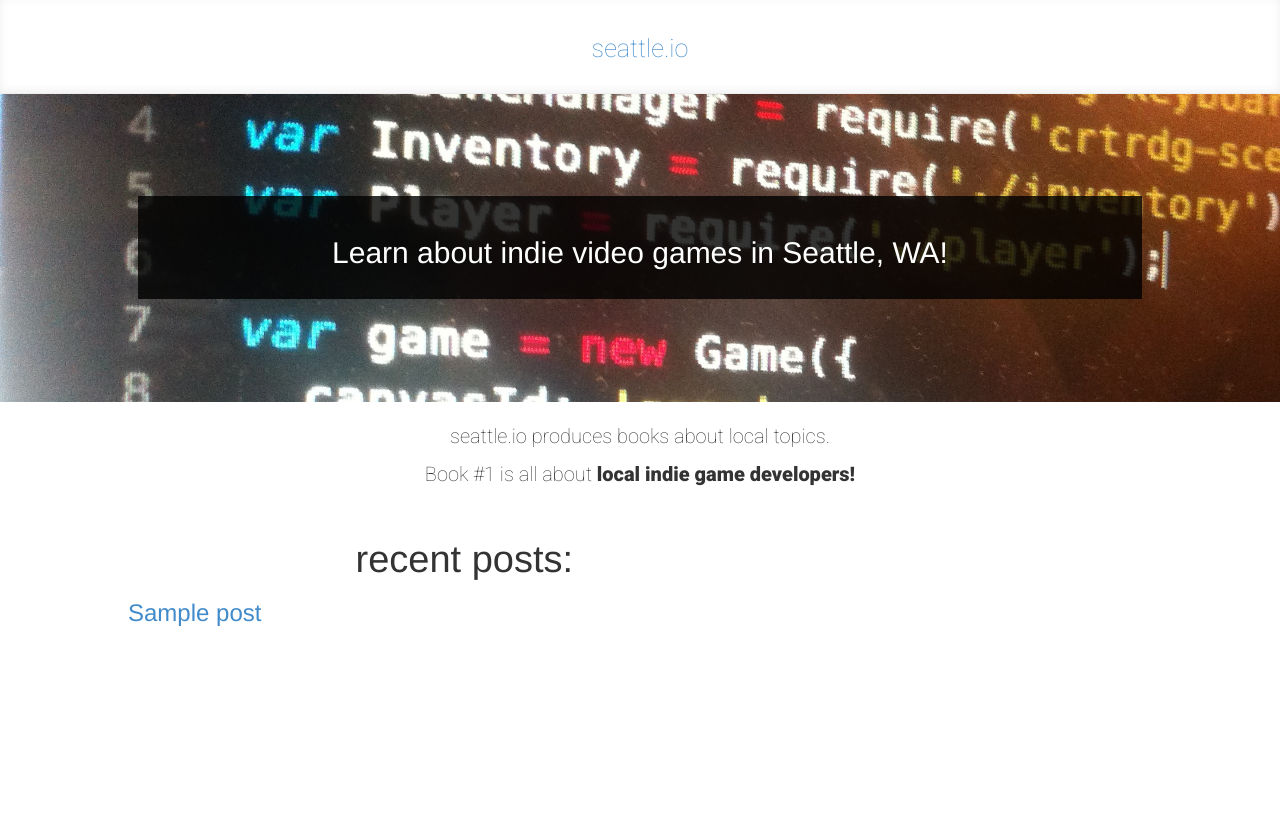
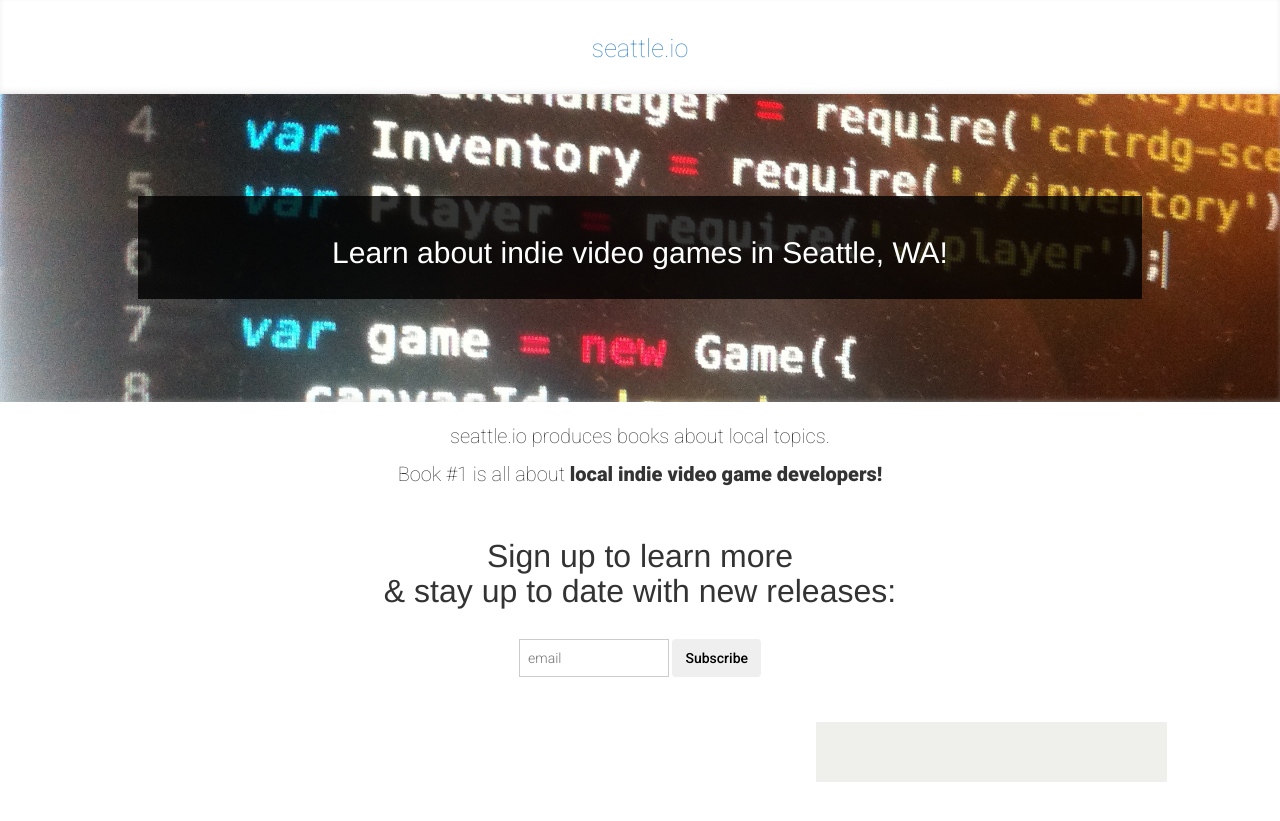
Before and after one commit to seattleio/seattleio.github.com, a Jekyll site: the page built from index.html, in a window 1280 px wide. Shown: the top 821 px of the page. Built offline with Jekyll 4.4.1, drawn with Linux system fonts in a browser that asks for light colours.

Commit message:
basic styling of newsletter form

```diff
--- a/index.html
+++ b/index.html
@@ -13,19 +13,44 @@ pizza: "pizza is fucking awesome!"
   <div class="row">
     <div class="col-lg-12 description">
       <p>seattle.io produces books about local topics.</p>
-      <p>Book #1 is all about <b>local indie game developers!</b></p>
+      <p>Book #1 is all about <b>local indie video game developers!</b></p>
     </div>
+
+    <div class="col-lg-12 newsletter">
+      <!-- Begin MailChimp Signup Form -->
+      <div id="mc_embed_signup">
+      <form action="http://superbigtree.us5.list-manage1.com/subscribe/post?u=b5b4f7fda673e887e9380b619&amp;id=0884c4f1e3" method="post" id="mc-embedded-subscribe-form" name="mc-embedded-subscribe-form" class="validate" target="_blank" novalidate>
+
+      <div class="mc-field-group">
+        <h2>Sign up to learn more<br> & stay up to date with new releases:</h2>
+
+        <input type="email" value="" name="EMAIL" class="required email" id="mce-EMAIL" placeholder="email">
+
+
+        <input type="submit" value="Subscribe" name="subscribe" id="mc-embedded-subscribe" class="button btn">
+        <div id="mce-responses" class="clear">
+          <div class="response" id="mce-error-response" style="display:none"></div>
+          <div class="response" id="mce-success-response" style="display:none"></div>
+        </div>
+        </div>
+      </form>
+      </div>
+
+      <!--End mc_embed_signup-->
+    </div>
+
     <section id="recent-posts" class="col-lg-8">
+      <!--
       <h1>Recent posts:</h1>
       {% for post in site.posts %}
         <a href="{{ post.url }}" class="{{ post.slug }}">
           <h3>{{ post.title }}</h3>
         </a>
       {% endfor %}
+    -->
     </section>
 
     <div class="col-lg-4 sidebar">
-
     </div>
   </div>
 </div>
--- a/style.css
+++ b/style.css
@@ -20,14 +20,16 @@ a:active {
 }
 
 .sidebar {
-  padding-top: 30px;
+  margin-top: 30px;
+  padding: 30px 20px;
+  background-color: #efefec;
 }
 
 header {
   background-color: #fff;
   border-bottom: 1px solid #ededed;
-  -webkit-box-shadow: inset 0px -2px 8px 0px rgba(200, 200, 200, 0.3);
-  box-shadow: inset 0px -2px 8px 0px rgba(200, 200, 200, 0.3);
+  -webkit-box-shadow: inset 0px -2px 5px 0px rgba(200, 200, 200, 0.3);
+  box-shadow: inset 0px -2px 5px 0px rgba(200, 200, 200, 0.3);
 }
 
 h1#site-title {
@@ -48,6 +50,8 @@ h1#site-title {
   padding-left: 1%;
   padding-right: 1%;
   padding-bottom: 5%;
+  -webkit-box-shadow: inset 0px -2px 5px 0px rgba(200, 200, 200, 0.3);
+  box-shadow: inset 0px -2px 5px 0px rgba(200, 200, 200, 0.3);
 }
 
 .welcome {
@@ -75,6 +79,33 @@ h1#site-title {
   font-weight: 100;
 }
 
+.newsletter {
+  text-align: center;
+}
+
+.newsletter h2 {
+  font-weight: 100;
+  margin-bottom: 30px;
+}
+
+.mc-field-group label {
+  font-weight: 300;
+}
+
+input.email {
+  border: 1px solid #ccc;
+  display: inline-block;
+  outline: none;
+  width: 150px;
+  padding: 8px;
+  vertical-align: top;
+  margin-bottom: 15px;
+  font-weight: 300;
+}
+
+input.button {
+}
+
 #recent-posts h1 {
   font-weight: 100;
   text-align: center;
```
Also changed, not shown: 3 other files. Lines whose indentation alone changed are shown as unchanged.
